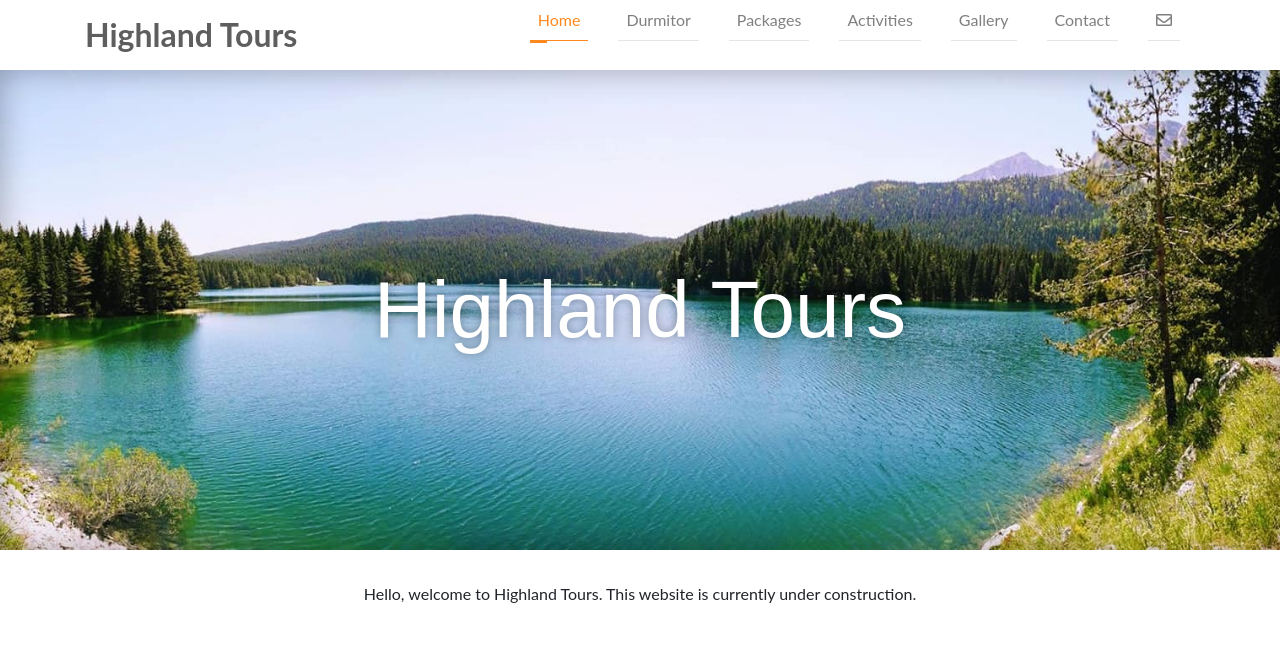
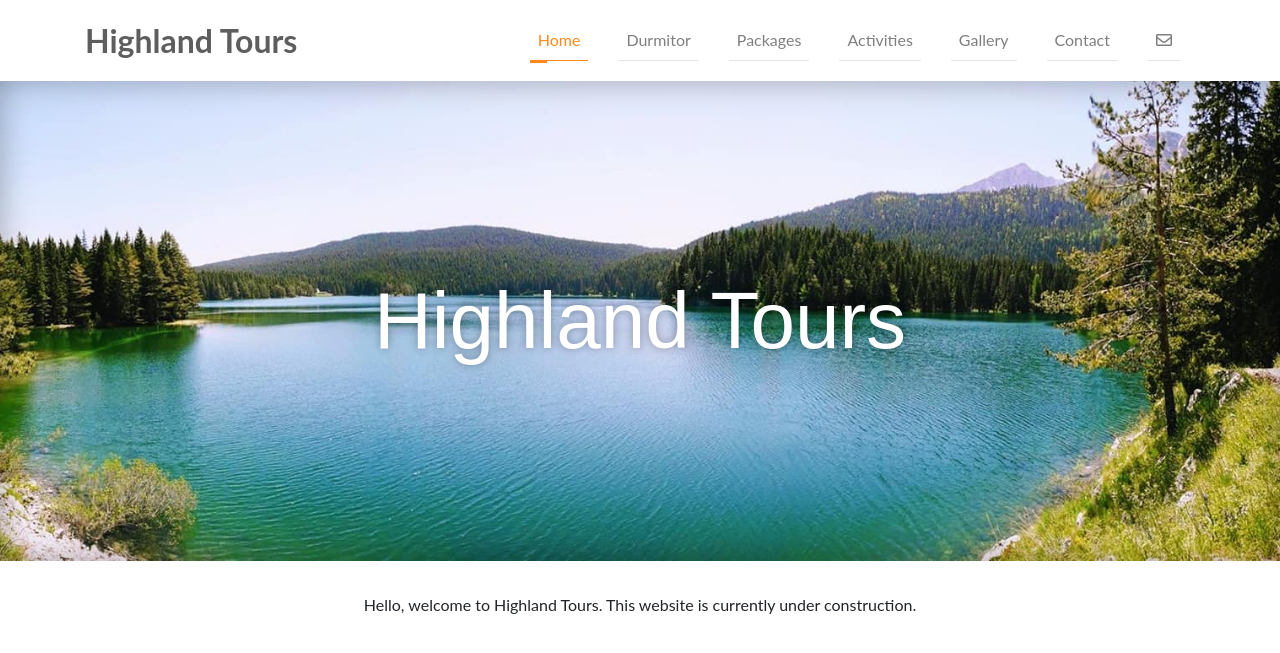
Before and after one commit to rahbux/highlandtours-website, a Jekyll site: the page built from index.md, in a window 1280 px wide. Shown: the top 653 px of the page. Built offline with Jekyll 4.4.1, drawn with Linux system fonts in a browser that asks for light colours.

Commit message:
Tweaking the header

```diff
--- a/assets/css/style.scss
+++ b/assets/css/style.scss
@@ -16,7 +16,7 @@ $navbar-padding-x: 0;
 @import "fontawesome/fontawesome";
 @import "fontawesome/regular";
 
-$header-size: 70px;
+$header-size: 81px;
 
 body {
   padding-top: $header-size;
@@ -26,7 +26,7 @@ body {
   height: $header-size;
 }
 .navbar-light {
-  background-color: white;
+  background-color: rgba(255, 255, 255, 0.8);
 }
 .navbar-brand {
   font-weight: bold;
@@ -36,7 +36,7 @@ body {
   > li {
     > a {
       border-bottom: 1px solid rgba(0, 0, 0, 0.1);
-      margin: 0 15px 29px 15px;
+      margin: 20px 15px 20px 15px;
       transition: all 0.3s ease-in-out;
       position: relative;
 
```
